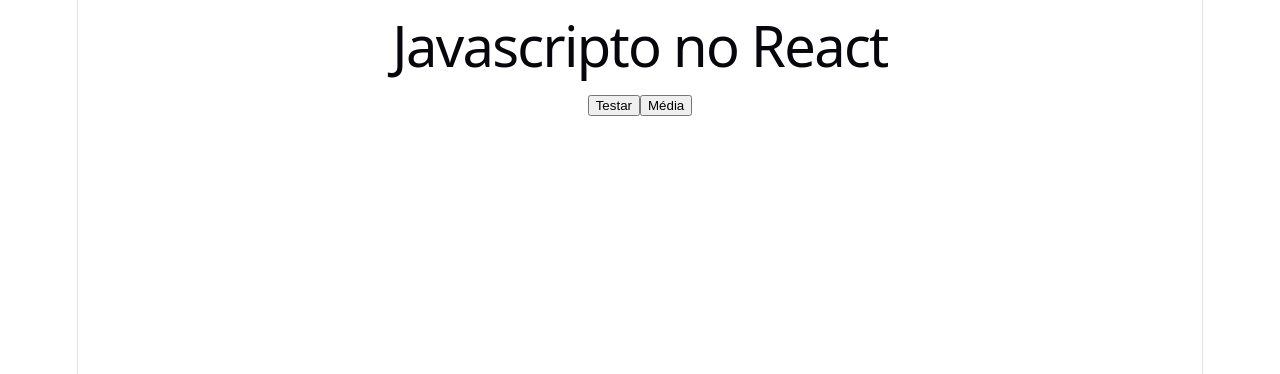
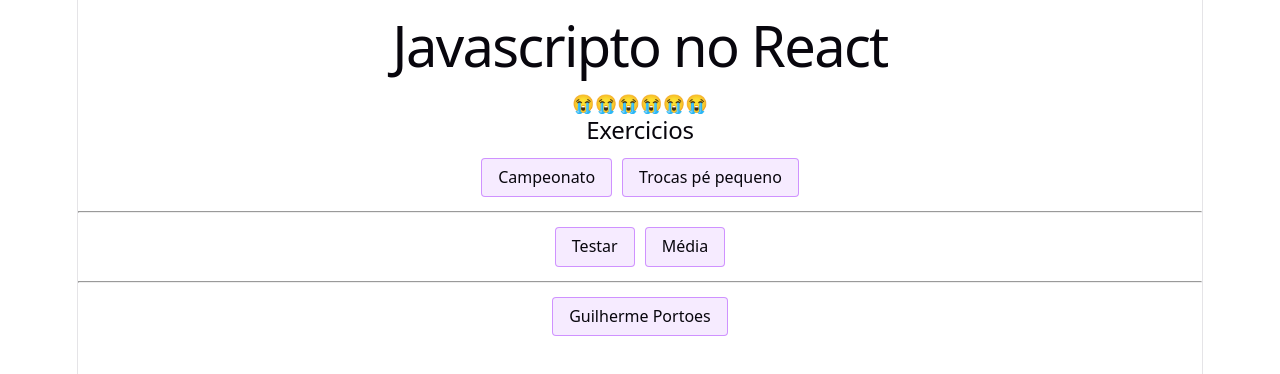
Before and after one commit to gconstt/cod-front-end, a React (Vite) app in the folder 01-js/: page / in a window 1280 px wide. Shown: the top 374 px of the page. Built offline with nearby package versions, Linux system fonts and the light colour scheme.

Commit message:
Mudanças no site+CSS

```diff
--- a/01-js/src/App.jsx
+++ b/01-js/src/App.jsx
@@ -17,11 +17,57 @@
     alert('Sua média é: ' + media)
   }
 
+  function calcularPontos() {
+    let vitoria = Number(prompt('Quantas vitórias? '))
+    let empate = Number(prompt('Quantos empates? '))
+    let derrota = Number(prompt('Quantas derrotas? '))
+
+    let pontos = (vitoria * 3) + (empate * 1) + (derrota * 0)
+    alert('O total de pontos é: ' + pontos)
+  }
+
+  function trocarSapatos() {
+    let sapatos = Number(prompt('Qual tamanho do seu calçado? '))
+    let PeTamanho = Number(prompt('Qual tamanho do seu pé? '))
+    let diferenca = sapatos - PeTamanho
+
+    if (diferenca > 0) {
+      alert('Você tem pé pequeno, Pegue um menor!!')
+    } else if (diferenca < 0) {
+      alert('Você tem pé grande, Pegue um maior!!')
+    } else {
+      alert('Seu pé é do tamanho do sapato, tá tudo certo!')
+    }
+  }
+
+  function trabalhadores() {
+    let clt = Number(prompt('Quantos trabalhadores CLT? '))
+    let pj = Number(prompt('Quantos trabalhadores PJ? '))
+    let estagiario = Number(prompt('Quantos estagiários? '))
+
+    let total = clt + pj + estagiario
+    alert('O total de trabalhadores é: ' + total)
+  }
+
   return (
     <div className="cont-app">
         <h1>Javascripto no React</h1>
-        <button onClick={testar}>Testar</button>
-        <button onClick={calcularMedia}>Média</button>
+
+        <p>😭😭😭😭😭😭</p>
+
+        <h2>Exercicios</h2>
+
+        <button onClick={calcularPontos} >Campeonato</button>
+        <button onClick={trocarSapatos} >Trocas pé pequeno</button>
+
+        <hr />
+
+        <button onClick={testar} >Testar</button>
+        <button onClick={calcularMedia} >Média</button>
+
+        <hr />
+
+        <button onClick={trabalhadores}>Guilherme Portoes</button>
     </div>
   )
 }
--- a/01-js/src/index.css
+++ b/01-js/src/index.css
@@ -109,3 +109,24 @@
   padding: 4px 8px;
   background: var(--code-bg);
 }
+button {
+  font-family: var(--sans);
+  font-size: 16px;
+  line-height: 135%;
+  color: var(--text-h);
+  background: var(--accent-bg);
+  border: 1px solid var(--accent-border);
+  border-radius: 4px;
+  padding: 8px 16px;
+  cursor: pointer;
+  gap: 12px;
+  margin: 5px;
+}
+button:hover {
+  background: var(--accent);
+  color: var(--bg);
+}
+
+* {
+  box-sizing: border-box;
+}
```
Also changed, not shown: 1 other file (tests, documents, lock files or other folders).
